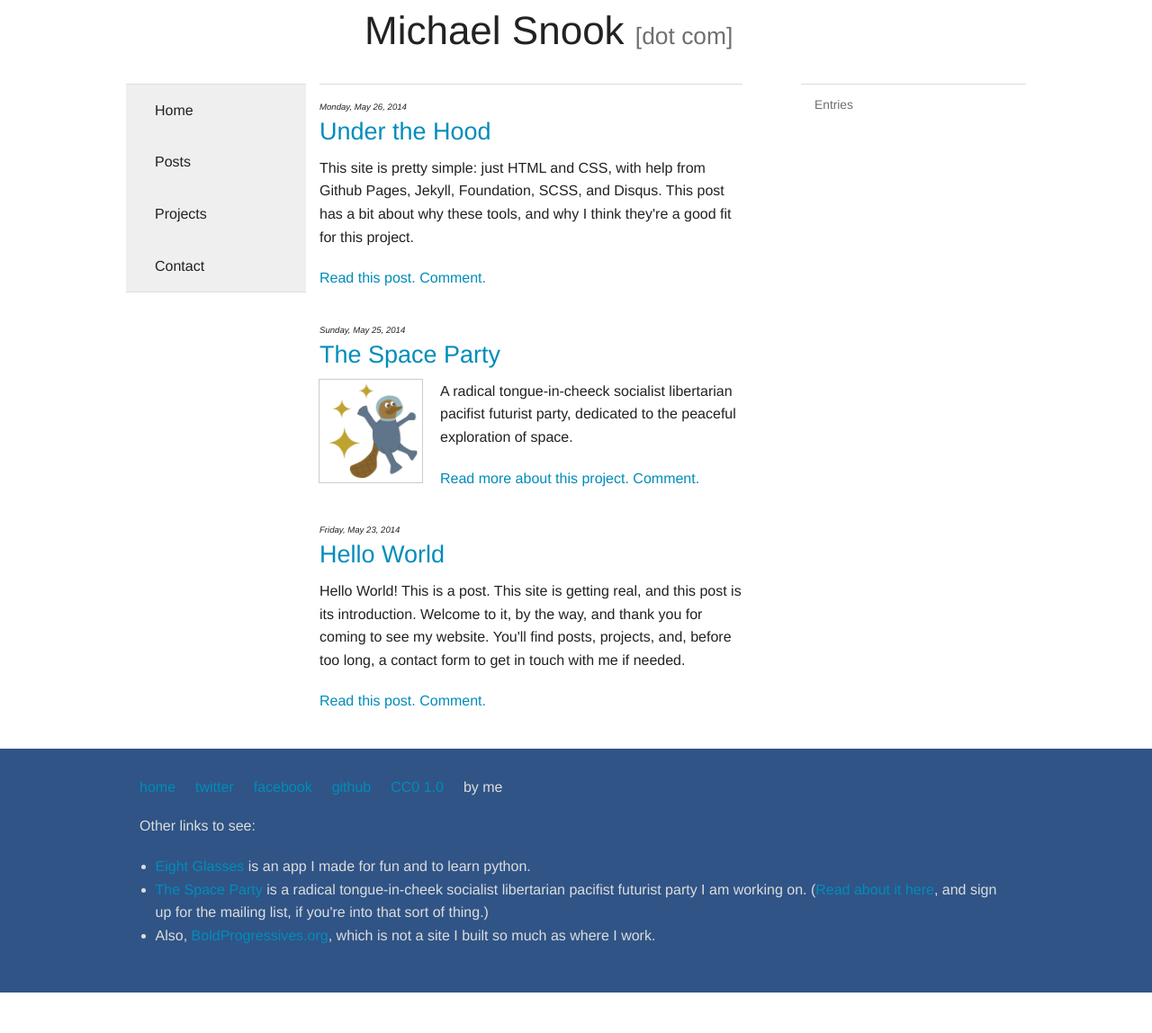
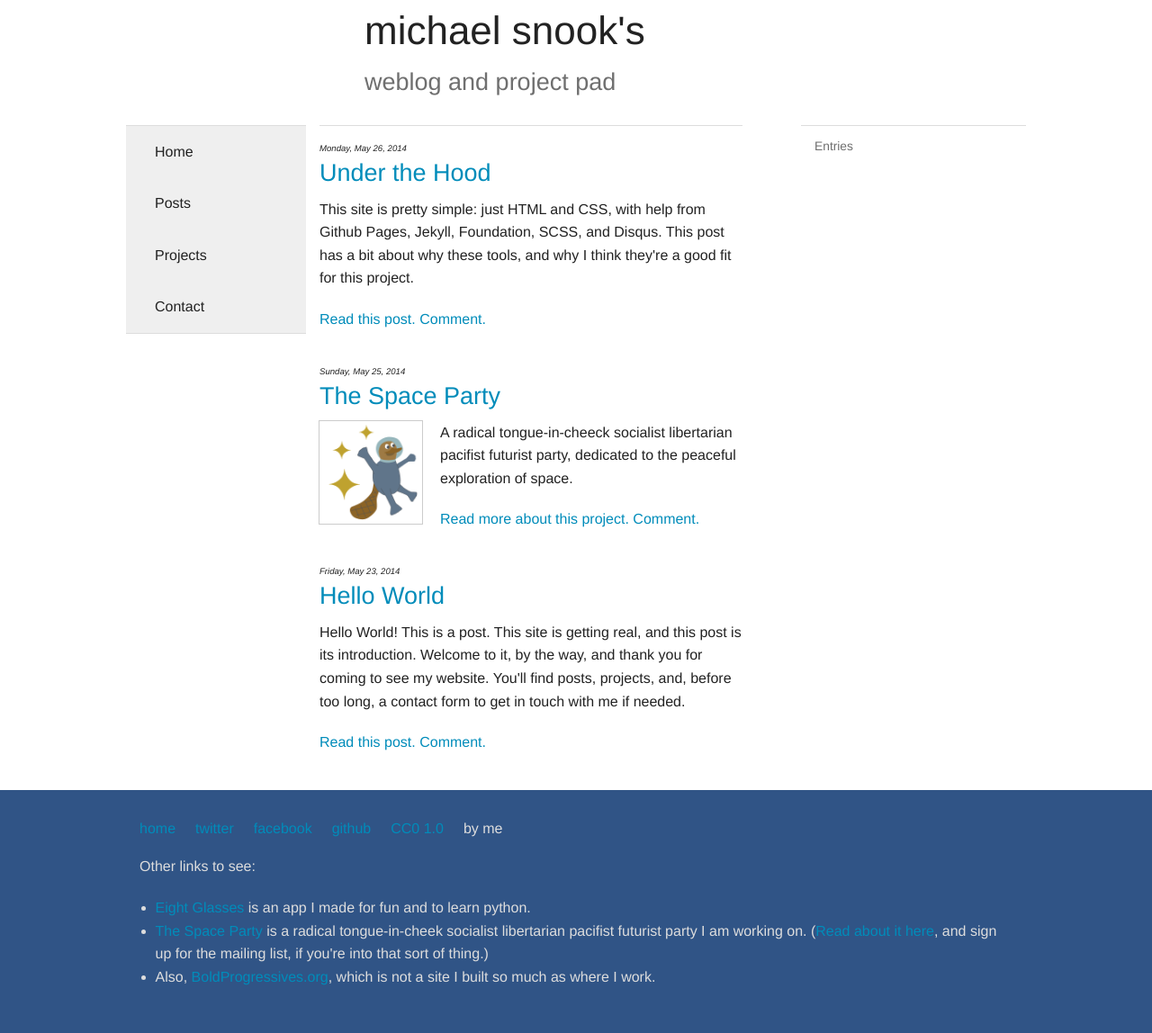
Before and after one commit to michaelsnook/snook.pub, a Jekyll site: the page built from index.html, in a window 1280 px wide. Shown: the whole page at 90% size. Built offline with Jekyll 4.4.1, drawn with Linux system fonts in a browser that asks for light colours; comment, search, counter and statistics services are not loaded; before the commit the page ends 1103 px from its top, so only the background shows below that.

Commit message:
update title

```diff
--- a/_includes/header.html
+++ b/_includes/header.html
@@ -12,7 +12,8 @@
 <nav id="header">
   <div class="row">
     <div class="small-12 medium-9 medium-offset-3 columns">
-      <a href="/"><h1>Michael Snook <small>[dot com]</small></h1></a>
+      <a href="/"><h1>michael snook's</h1></a>
+      <h3 class="subheader">weblog and project pad</h3>
     </div>
   </div>
 </nav>
```
